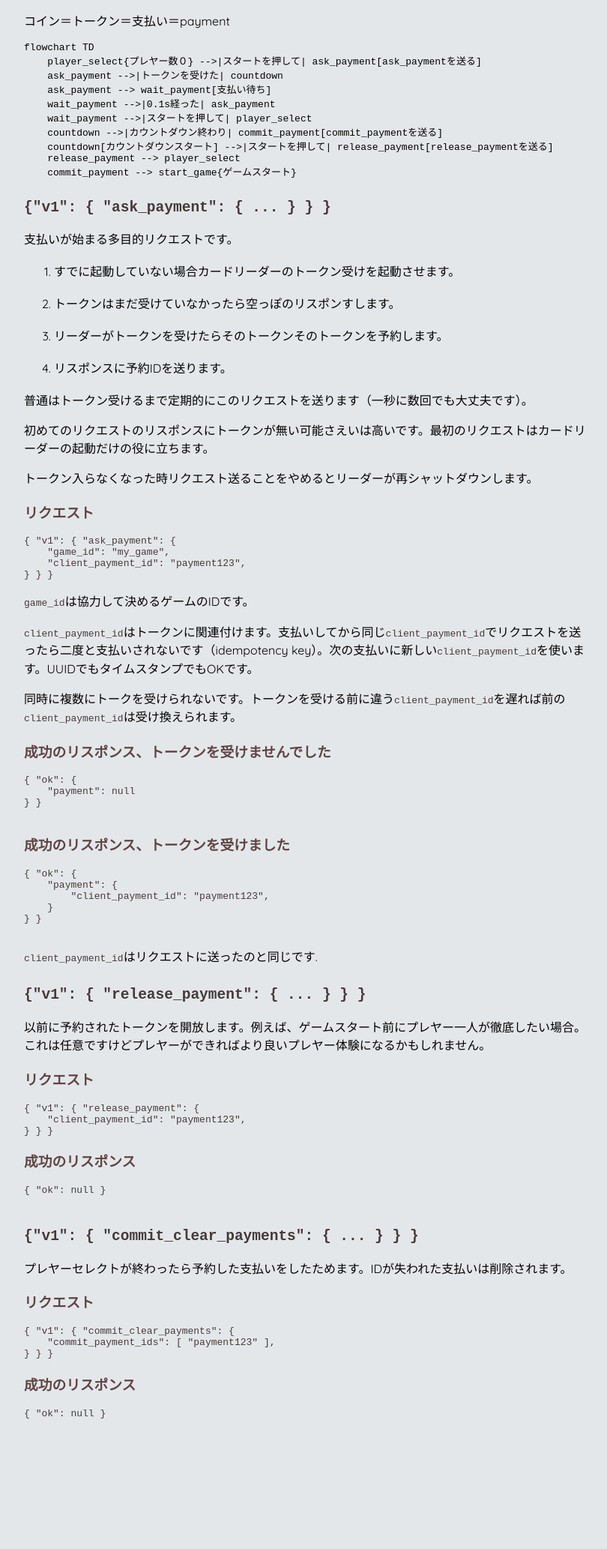
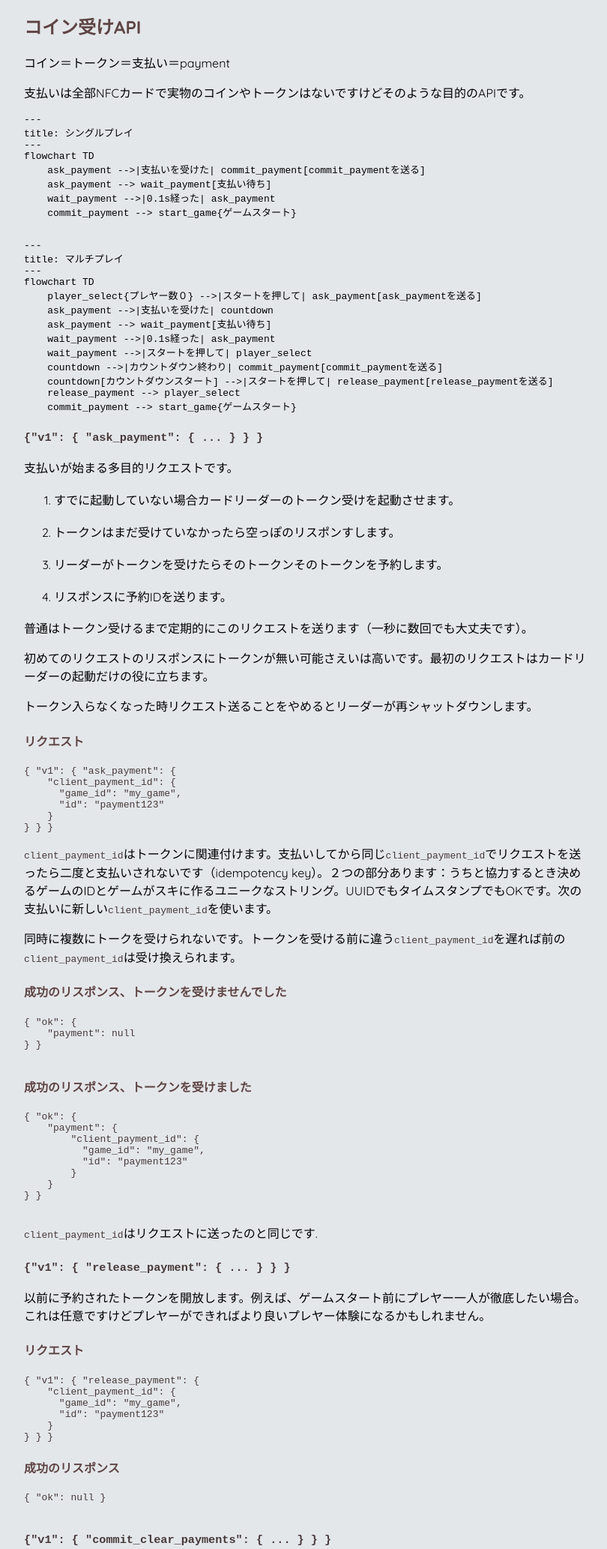
Before and after one commit to andrewbaxter/arcade-cafe, a plain HTML site: page source/api.html in a window 1280 px wide. Shown: the part 397-2463 px from the top of the page at 75% size, without its empty margins (230-1040 px from the left). Before the commit the page ends 2326 px from the top, so only its background shows below. Drawn offline with Linux system fonts and the light colour scheme.

Commit message:
Update with new absolute client payment id

```diff
--- a/source/api.html
+++ b/source/api.html
@@ -38,11 +38,28 @@
         </p>
       </li>
     </ul>
+    <h2>コイン受けAPI</h2>
     <p>コイン＝トークン＝支払い＝payment</p>
+    <p>
+      支払いは全部NFCカードで実物のコインやトークンはないですけどそのような目的のAPIです。
+    </p>
     <pre class="mermaid">
+---
+title: シングルプレイ
+---
+flowchart TD
+    ask_payment -->|支払いを受けた| commit_payment[commit_paymentを送る]
+    ask_payment --> wait_payment[支払い待ち]
+    wait_payment -->|0.1s経った| ask_payment
+    commit_payment --> start_game{ゲームスタート}
+    </pre>
+    <pre class="mermaid">
+---
+title: マルチプレイ
+---
 flowchart TD
     player_select{プレヤー数０} -->|スタートを押して| ask_payment[ask_paymentを送る]
-    ask_payment -->|トークンを受けた| countdown
+    ask_payment -->|支払いを受けた| countdown
     ask_payment --> wait_payment[支払い待ち]
     wait_payment -->|0.1s経った| ask_payment
     wait_payment -->|スタートを押して| player_select
@@ -52,7 +69,7 @@ flowchart TD
     commit_payment --> start_game{ゲームスタート}
 </pre
     >
-    <h2><code>{"v1": { "ask_payment": { ... } } }</code></h2>
+    <h3><code>{"v1": { "ask_payment": { ... } } }</code></h3>
     <p>支払いが始まる多目的リクエストです。</p>
     <ol>
       <li>
@@ -77,62 +94,74 @@ flowchart TD
     <p>
       トークン入らなくなった時リクエスト送ることをやめるとリーダーが再シャットダウンします。
     </p>
-    <h3>リクエスト</h3>
+    <h4>リクエスト</h4>
     <pre class="code">
 { "v1": { "ask_payment": {
-    "game_id": "my_game",
-    "client_payment_id": "payment123",
+    "client_payment_id": {
+      "game_id": "my_game",
+      "id": "payment123"
+    }
 } } }</pre
     >
-    <p><code>game_id</code>は協力して決めるゲームのIDです。</p>
     <p>
       <code>client_payment_id</code
       >はトークンに関連付けます。支払いしてから同じ<code>client_payment_id</code>でリクエストを送ったら二度と支払いされないです（idempotency
-      key）。次の支払いに新しい<code>client_payment_id</code>を使います。UUIDでもタイムスタンプでもOKです。
+      key）。２つの部分あります：うちと協力するとき決めるゲームのIDとゲームがスキに作るユニークなストリング。UUIDでもタイムスタンプでもOKです。次の支払いに新しい<code>client_payment_id</code>を使います。
     </p>
     <p>
       同時に複数にトークを受けられないです。トークンを受ける前に違う<code>client_payment_id</code>を遅れば前の<code>client_payment_id</code>は受け換えられます。
     </p>
-    <h3>成功のリスポンス、トークンを受けませんでした</h3>
+    <h4>成功のリスポンス、トークンを受けませんでした</h4>
     <pre class="code">
 { "ok": {
     "payment": null
 } }
     </pre>
-    <h3>成功のリスポンス、トークンを受けました</h3>
+    <h4>成功のリスポンス、トークンを受けました</h4>
     <pre class="code">
 { "ok": {
     "payment": {
-        "client_payment_id": "payment123",
+        "client_payment_id": {
+          "game_id": "my_game",
+          "id": "payment123"
+        }
     }
 } }
     </pre>
     <p><code>client_payment_id</code>はリクエストに送ったのと同じです.</p>
-    <h2><code>{"v1": { "release_payment": { ... } } }</code></h2>
+    <h3><code>{"v1": { "release_payment": { ... } } }</code></h3>
     <p>
       以前に予約されたトークンを開放します。例えば、ゲームスタート前にプレヤー一人が徹底したい場合。これは任意ですけどプレヤーができればより良いプレヤー体験になるかもしれません。
     </p>
-    <h3>リクエスト</h3>
+    <h4>リクエスト</h4>
     <pre class="code">
 { "v1": { "release_payment": {
-    "client_payment_id": "payment123",
+    "client_payment_id": {
+      "game_id": "my_game",
+      "id": "payment123"
+    }
 } } }</pre
     >
-    <h3>成功のリスポンス</h3>
+    <h4>成功のリスポンス</h4>
     <pre class="code">
 { "ok": null }
     </pre>
-    <h2><code>{"v1": { "commit_clear_payments": { ... } } }</code></h2>
+    <h3><code>{"v1": { "commit_clear_payments": { ... } } }</code></h3>
     <p>
       プレヤーセレクトが終わったら予約した支払いをしたためます。IDが失われた支払いは削除されます。
     </p>
-    <h3>リクエスト</h3>
+    <h4>リクエスト</h4>
     <pre class="code">
 { "v1": { "commit_clear_payments": {
-    "commit_payment_ids": [ "payment123" ],
+    "commit_payment_ids": [
+        {
+          "game_id": "my_game",
+          "id": "payment123"
+        }
+    ]
 } } }</pre
     >
-    <h3>成功のリスポンス</h3>
+    <h4>成功のリスポンス</h4>
     <pre class="code">
 { "ok": null }
     </pre>
```
Also changed, not shown: source/api_en.html (+55 -23 lines).
